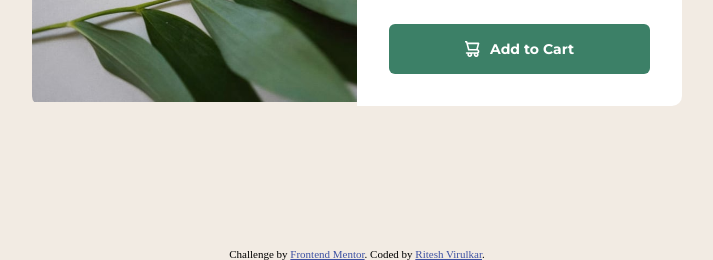
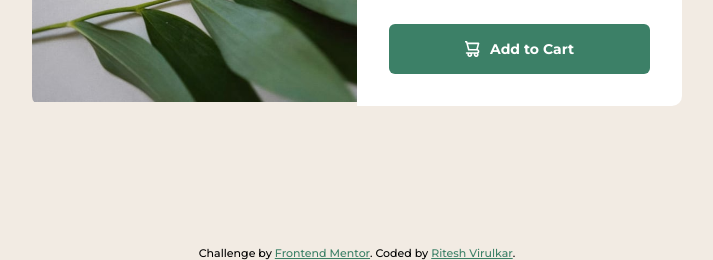
Before and after one commit to Ritesh-Virulkar/product-preview-container, a plain HTML site: page index.html in a window 1280 px wide. Shown: the part 540-800 px from the top of the page, without its empty margins (283-996 px from the left). Drawn offline with Linux system fonts and the light colour scheme.

Commit message:
Update style.css

```diff
--- a/style.css
+++ b/style.css
@@ -131,7 +131,8 @@ body {
   width: 100%;
   text-align: center;
   font-size: 11px;
+  font-family: var(--ff-Montserrat);
 }
 .attribution a {
-  color: hsl(228, 45%, 44%);
+  color: var(--clr-primary-dark-cyan);
 }
```
